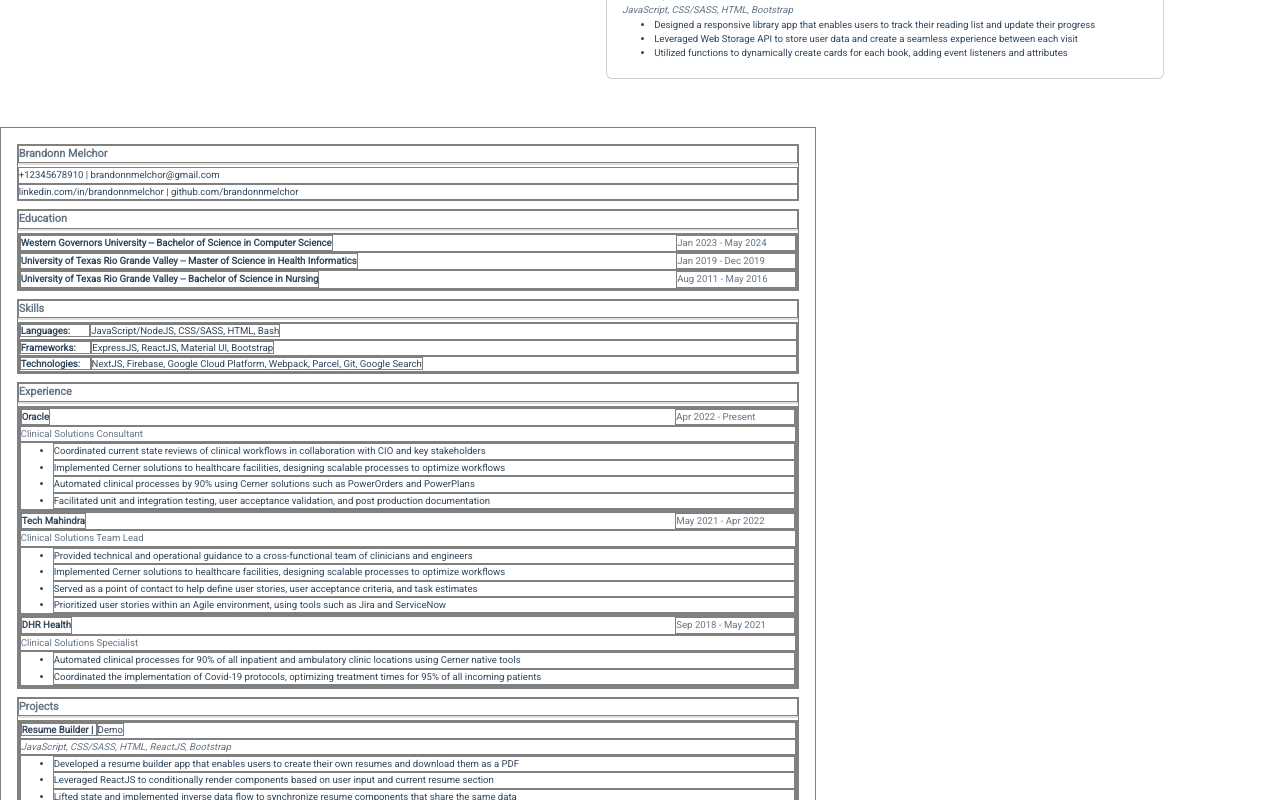
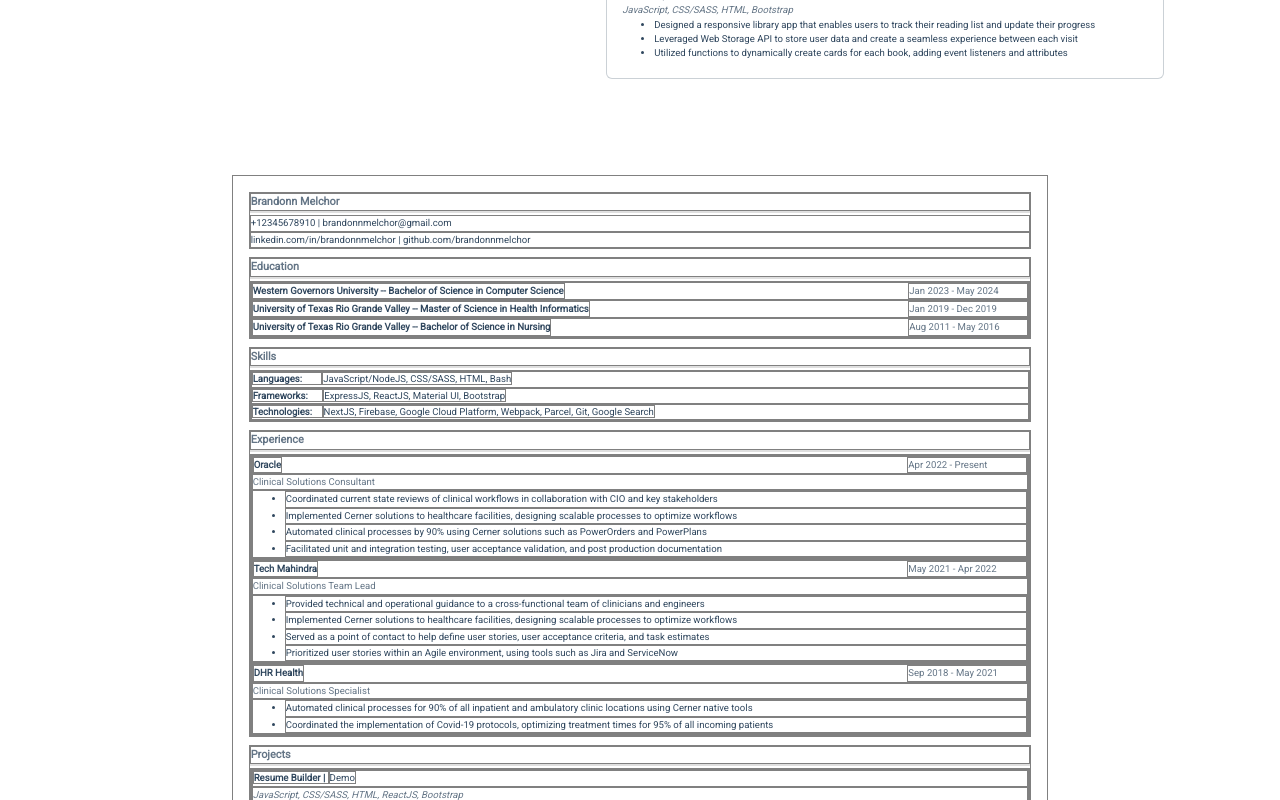
Before and after one commit to brandonnmelchor/resume-builder, a React (Create React App) app: page / in a window 1280 px wide. Shown: the part 780-1580 px from the top of the page. Built offline with nearby package versions, Linux system fonts and the light colour scheme.

Commit message:
center resumePDF

```diff
--- a/src/App.js
+++ b/src/App.js
@@ -176,7 +176,7 @@ export default class App extends React.Component {
             <Resume resume={resume} />
           </div>
         </div>
-        <div>
+        <div className="d-flex justify-content-center py-5">
           <ResumePDF resume={resume} handleChange={handleChange} />
         </div>
         <Footer />
```
